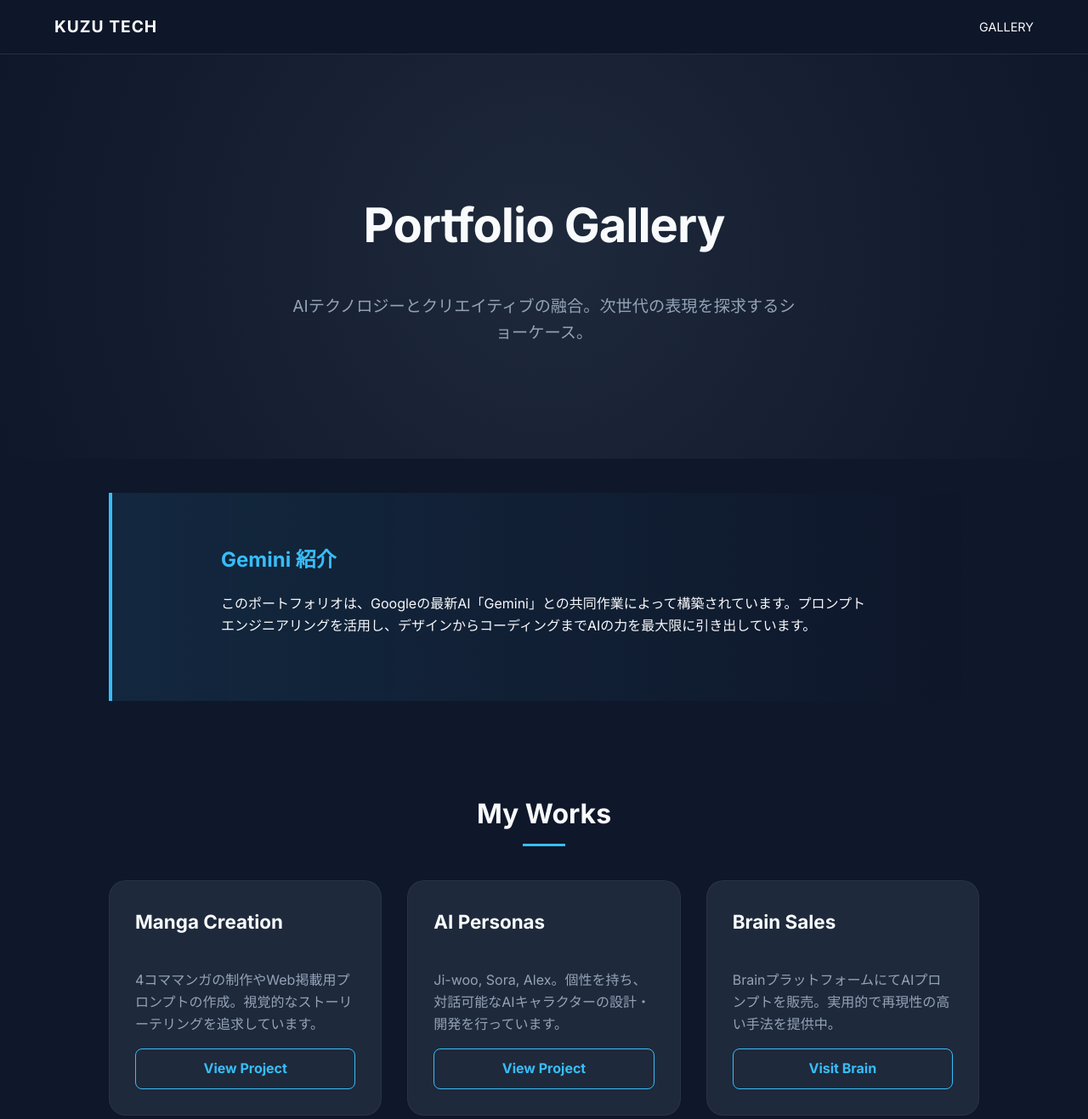
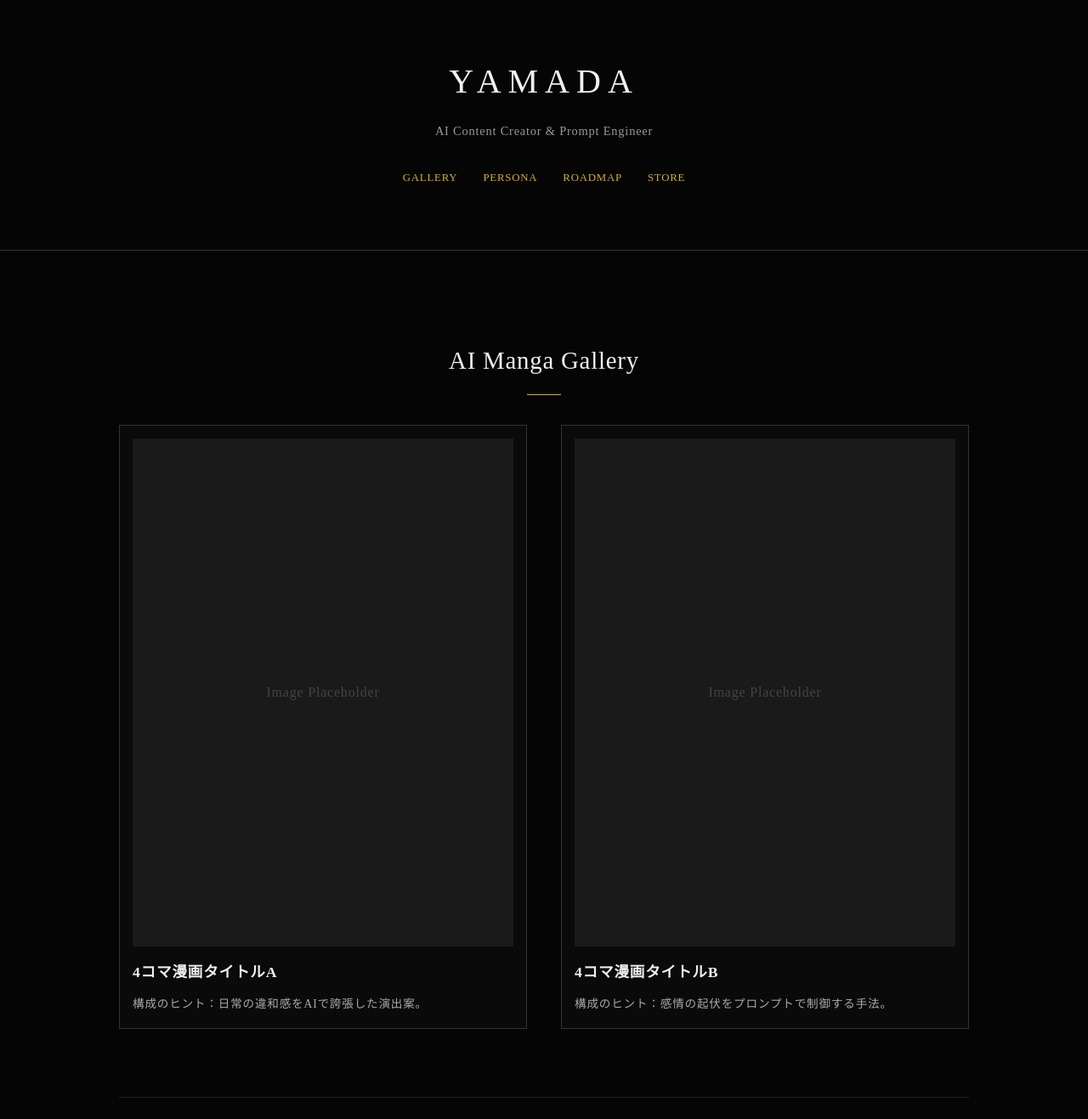
Before and after one commit to ksuzu993-tech/portfolio, a plain HTML site: page index.html in a window 1280 px wide. Shown: the top 1317 px of the page at 85% size. Drawn offline with Linux system fonts and the light colour scheme.

Commit message:
Update index.html

```diff
--- a/index.html
+++ b/index.html
@@ -3,178 +3,276 @@
 <head>
     <meta charset="UTF-8">
     <meta name="viewport" content="width=device-width, initial-scale=1.0">
-    <title>Portfolio Gallery | kuzu993-tech</title>
-    <link rel="preconnect" href="https://fonts.googleapis.com">
-    <link rel="preconnect" href="https://fonts.gstatic.com" crossorigin>
-    <link href="https://fonts.googleapis.com/css2?family=Inter:wght@400;700&family=Noto+Sans+JP:wght@400;700&display=swap" rel="stylesheet">
+    <title>Yamada | AI Creator Portfolio</title>
     <style>
-        :root {
-            --bg-dark: #0f172a;
-            --card-bg: #1e293b;
-            --primary-accent: #38bdf8; /* 鮮やかなブルー */
-            --text-main: #f8fafc;
-            --text-sub: #94a3b8;
-        }
+        /* 基本設定 */
         body {
             margin: 0;
-            font-family: 'Inter', 'Noto Sans JP', sans-serif;
-            background-color: var(--bg-dark);
-            color: var(--text-main);
-            line-height: 1.6;
+            padding: 0;
+            background-color: #050505;
+            color: #f0f0f0;
+            font-family: "Times New Roman", "YuMincho", "Hiragino Mincho ProN", "MS PMincho", serif;
+            line-height: 1.8;
+            letter-spacing: 0.05em;
         }
+
+        a {
+            color: #d4af37;
+            text-decoration: none;
+            transition: 0.3s;
+        }
+
+        a:hover {
+            opacity: 0.7;
+        }
+
+        ul {
+            list-style: none;
+            padding: 0;
+        }
+
+        /* コンテナ */
+        .container {
+            max-width: 1000px;
+            margin: 0 auto;
+            padding: 0 20px;
+        }
+
+        /* ヘッダー */
         header {
-            background: rgba(15, 23, 42, 0.9);
-            backdrop-filter: blur(10px);
-            padding: 1rem 5%;
-            position: fixed;
-            width: 90%;
-            top: 0;
-            z-index: 1000;
+            padding: 60px 0;
+            text-align: center;
+            border-bottom: 1px solid #333;
+        }
+
+        h1 {
+            font-size: 2.5rem;
+            margin: 0;
+            font-weight: normal;
+            letter-spacing: 0.2em;
+        }
+
+        .tagline {
+            font-size: 0.9rem;
+            color: #999;
+            margin-top: 10px;
+        }
+
+        /* ナビゲーション */
+        nav {
+            margin-top: 30px;
+        }
+
+        nav ul {
             display: flex;
-            justify-content: space-between;
-            align-items: center;
-            border-bottom: 1px solid rgba(255,255,255,0.1);
+            justify-content: center;
+            gap: 30px;
+            font-size: 0.8rem;
+            text-transform: uppercase;
         }
-        .hero {
-            height: 60vh;
-            display: flex;
-            flex-direction: column;
-            justify-content: center;
-            align-items: center;
+
+        /* セクション共通 */
+        section {
+            padding: 80px 0;
+            border-bottom: 1px solid #222;
+        }
+
+        h2 {
+            font-size: 1.8rem;
             text-align: center;
-            padding: 0 20px;
-            margin-top: 60px;
-            background: radial-gradient(circle at center, #1e293b 0%, #0f172a 100%);
-        }
-        .hero h1 {
-            font-size: 3.5rem;
-            margin-bottom: 1rem;
-            letter-spacing: -1px;
-            color: var(--text-main);
-        }
-        .hero p { font-size: 1.2rem; color: var(--text-sub); max-width: 600px; }
-
-        /* Gemini 紹介セクション */
-        .gemini-intro {
-            background: linear-gradient(90deg, rgba(56,189,248,0.1) 0%, rgba(15,23,42,0) 100%);
-            padding: 60px 10%;
-            border-left: 4px solid var(--primary-accent);
-            margin: 40px 10%;
-            border-radius: 0 15px 15px 0;
-        }
-        .gemini-intro h2 { color: var(--primary-accent); margin-top: 0; }
-
-        .container { padding: 40px 10% 80px; }
-        .section-title {
-            font-size: 2rem;
-            margin-bottom: 40px;
-            text-align: center;
+            margin-bottom: 50px;
+            font-weight: normal;
             position: relative;
         }
-        .section-title::after {
+
+        h2::after {
             content: '';
-            display: block;
-            width: 50px;
-            height: 3px;
-            background: var(--primary-accent);
-            margin: 10px auto;
+            position: absolute;
+            bottom: -15px;
+            left: 50%;
+            transform: translateX(-50%);
+            width: 40px;
+            height: 1px;
+            background-color: #d4af37;
         }
 
-        .grid {
+        /* ギャラリー (AI Manga) */
+        .gallery-grid {
             display: grid;
-            grid-template-columns: repeat(auto-fit, minmax(300px, 1fr));
+            grid-template-columns: repeat(auto-fit, minmax(280px, 1fr));
+            gap: 40px;
+        }
+
+        .gallery-item {
+            border: 1px solid #333;
+            padding: 15px;
+            background: #0a0a0a;
+            transition: transform 0.4s ease;
+        }
+
+        .gallery-item:hover {
+            transform: translateY(-5px);
+            border-color: #d4af37;
+        }
+
+        .manga-placeholder {
+            width: 100%;
+            aspect-ratio: 3 / 4;
+            background-color: #1a1a1a;
+            display: flex;
+            align-items: center;
+            justify-content: center;
+            color: #444;
+            margin-bottom: 15px;
+        }
+
+        .item-info h3 {
+            font-size: 1.1rem;
+            margin: 0 0 10px 0;
+        }
+
+        .item-info p {
+            font-size: 0.85rem;
+            color: #aaa;
+            margin: 0;
+        }
+
+        /* ペルソナ (Persona) */
+        .persona-grid {
+            display: grid;
+            grid-template-columns: repeat(auto-fit, minmax(400px, 1fr));
             gap: 30px;
         }
-        .card {
-            background: var(--card-bg);
-            border-radius: 20px;
+
+        .persona-card {
+            background: linear-gradient(145deg, #0f0f0f, #050505);
+            border: 1px solid #222;
             padding: 30px;
-            transition: all 0.3s ease;
-            border: 1px solid rgba(255,255,255,0.05);
-            display: flex;
-            flex-direction: column;
-        }
-        .card:hover {
-            transform: translateY(-10px);
-            border-color: var(--primary-accent);
-            box-shadow: 0 20px 40px rgba(0,0,0,0.4);
-        }
-        .card h3 { color: var(--text-main); font-size: 1.4rem; margin-top: 0; }
-        .card p { color: var(--text-sub); flex-grow: 1; }
-
-        .btn {
-            display: inline-block;
-            padding: 10px 20px;
-            background: transparent;
-            color: var(--primary-accent);
-            text-decoration: none;
-            border: 1px solid var(--primary-accent);
-            border-radius: 8px;
-            font-weight: bold;
-            transition: all 0.3s;
-            text-align: center;
-        }
-        .btn:hover {
-            background: var(--primary-accent);
-            color: var(--bg-dark);
+            position: relative;
         }
 
-        footer { text-align: center; padding: 60px; background: #000; color: var(--text-sub); font-size: 0.9rem; }
+        .persona-card h3 {
+            border-left: 2px solid #d4af37;
+            padding-left: 15px;
+            margin-top: 0;
+        }
 
-        @keyframes fadeInUp {
-            from { opacity: 0; transform: translateY(30px); }
-            to { opacity: 1; transform: translateY(0); }
+        /* ロードマップ */
+        .roadmap-content {
+            text-align: center;
+            max-width: 600px;
+            margin: 0 auto;
         }
-        section, .card { animation: fadeInUp 0.8s ease-out forwards; }
+
+        .btn-github {
+            display: inline-block;
+            margin-top: 20px;
+            padding: 12px 30px;
+            border: 1px solid #d4af37;
+            color: #d4af37;
+            font-size: 0.9rem;
+        }
+
+        .btn-github:hover {
+            background-color: #d4af37;
+            color: #000;
+        }
+
+        /* フッター */
+        footer {
+            padding: 60px 0;
+            text-align: center;
+            color: #666;
+            font-size: 0.75rem;
+        }
+
+        /* スマホ対応 */
+        @media (max-width: 600px) {
+            .persona-grid {
+                grid-template-columns: 1fr;
+            }
+            h1 { font-size: 1.8rem; }
+        }
     </style>
 </head>
 <body>
 
     <header>
-    <div style="font-weight: bold; font-size: 1.2rem; letter-spacing: 1px;">KUZU TECH</div>
+        <div class="container">
+            <h1>YAMADA</h1>
+            <p class="tagline">AI Content Creator & Prompt Engineer</p>
             <nav>
-        <a href="#works" style="text-decoration: none; color: var(--text-main); font-size: 0.9rem;">GALLERY</a>
+                <ul>
+                    <li><a href="#gallery">Gallery</a></li>
+                    <li><a href="#persona">Persona</a></li>
+                    <li><a href="#roadmap">Roadmap</a></li>
+                    <li><a href="#store">Store</a></li>
+                </ul>
             </nav>
+        </div>
     </header>
 
-<section class="hero">
-    <h1>Portfolio Gallery</h1>
-    <p>AIテクノロジーとクリエイティブの融合。次世代の表現を探求するショーケース。</p>
+    <main class="container">
+
+        <section id="gallery">
+            <h2>AI Manga Gallery</h2>
+            <div class="gallery-grid">
+                <article class="gallery-item">
+                    <div class="manga-placeholder">Image Placeholder</div>
+                    <div class="item-info">
+                        <h3>4コマ漫画タイトルA</h3>
+                        <p>構成のヒント：日常の違和感をAIで誇張した演出案。</p>
+                    </div>
+                </article>
+                <article class="gallery-item">
+                    <div class="manga-placeholder">Image Placeholder</div>
+                    <div class="item-info">
+                        <h3>4コマ漫画タイトルB</h3>
+                        <p>構成のヒント：感情の起伏をプロンプトで制御する手法。</p>
+                    </div>
+                </article>
+            </div>
         </section>
 
-<section class="gemini-intro">
-    <h2>Gemini 紹介</h2>
-    <p>このポートフォリオは、Googleの最新AI「Gemini」との共同作業によって構築されています。プロンプトエンジニアリングを活用し、デザインからコーディングまでAIの力を最大限に引き出しています。</p>
+        <section id="persona">
+            <h2>AI Persona Encyclopedia</h2>
+            <div class="persona-grid">
+                <div class="persona-card">
+                    <h3>Sora-sensei</h3>
+                    <p>韓国語講師。論理的な解説と温かい励ましを両立させたプロンプト設計。親しみやすさを重視した命令系統を採用しています。</p>
+                </div>
+                <div class="persona-card">
+                    <h3>Ji-woo</h3>
+                    <p>美容・AIインフルエンサー。トレンドをいち早く捉える感性と、洗練された言葉選びをコアに持つAIペルソナです。</p>
+                </div>
+            </div>
         </section>
 
-<div class="container" id="works">
-    <h2 class="section-title">My Works</h2>
-    <div class="grid">
-        <div class="card">
-            <h3>Manga Creation</h3>
-            <p>4コママンガの制作やWeb掲載用プロンプトの作成。視覚的なストーリーテリングを追求しています。</p>
-            <a href="#" class="btn">View Project</a>
+        <section id="roadmap">
+            <h2>Development Roadmap</h2>
+            <div class="roadmap-content">
+                <p>現在開発中のプロジェクトや、今後のリリース予定はGitHubのIssuesにて公開・管理しています。ユーザーの皆様からのリクエストもこちらで受け付けております。</p>
+                <a href="https://github.com/あなたのユーザー名/リポジトリ名/issues" class="btn-github" target="_blank">View on GitHub Issues</a>
             </div>
-        <div class="card">
-            <h3>AI Personas</h3>
-            <p>Ji-woo, Sora, Alex。個性を持ち、対話可能なAIキャラクターの設計・開発を行っています。</p>
-            <a href="#" class="btn">View Project</a>
+        </section>
+
+        <section id="store" style="border-bottom: none;">
+            <h2>Store</h2>
+            <div style="text-align: center;">
+                <p>最新のプロンプトやスクリプトは以下のプラットフォームで販売中です。</p>
+                <p>
+                    <a href="#" style="margin: 0 15px;">Brain</a> /
+                    <a href="#" style="margin: 0 15px;">note</a>
+                </p>
             </div>
-        <div class="card">
-            <h3>Brain Sales</h3>
-            <p>BrainプラットフォームにてAIプロンプトを販売。実用的で再現性の高い手法を提供中。</p>
-            <a href="#" class="btn">Visit Brain</a>
-        </div>
-        <div class="card">
-            <h3>note Articles</h3>
-            <p>AI活用のTipsや創作活動の記録をnoteで発信。知識の共有とコミュニティ形成を目指します。</p>
-            <a href="#" class="btn">Read note</a>
-        </div>
-    </div>
-</div>
+        </section>
+
+    </main>
 
     <footer>
-    <p>&copy; 2026 kuzu993-tech | Powered by Gemini & GitHub Pages</p>
+        <div class="container">
+            <p>&copy; 2026 Yamada. All Rights Reserved.</p>
+        </div>
     </footer>
 
 </body>
```
Lines whose indentation alone changed are shown as unchanged.
